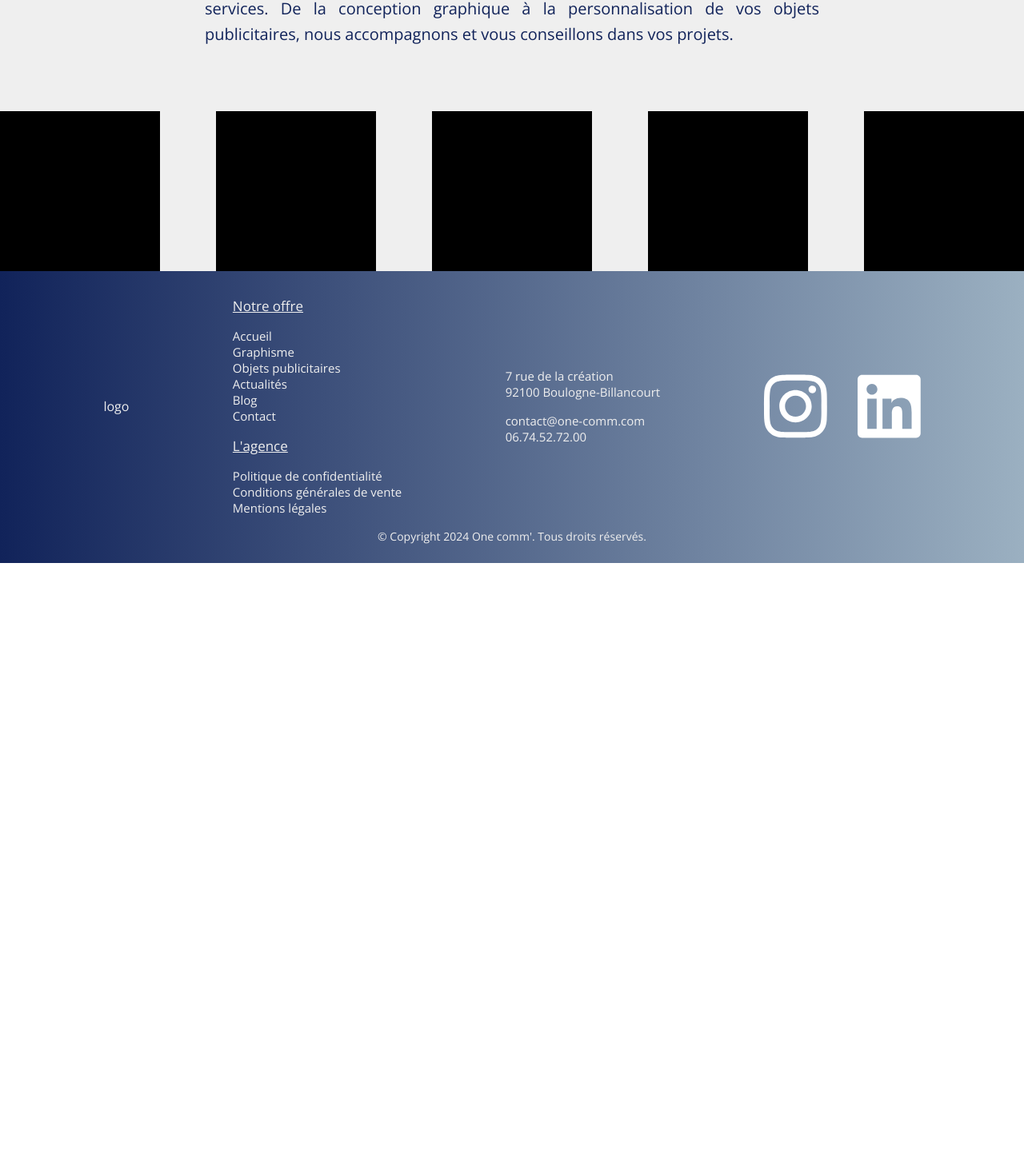
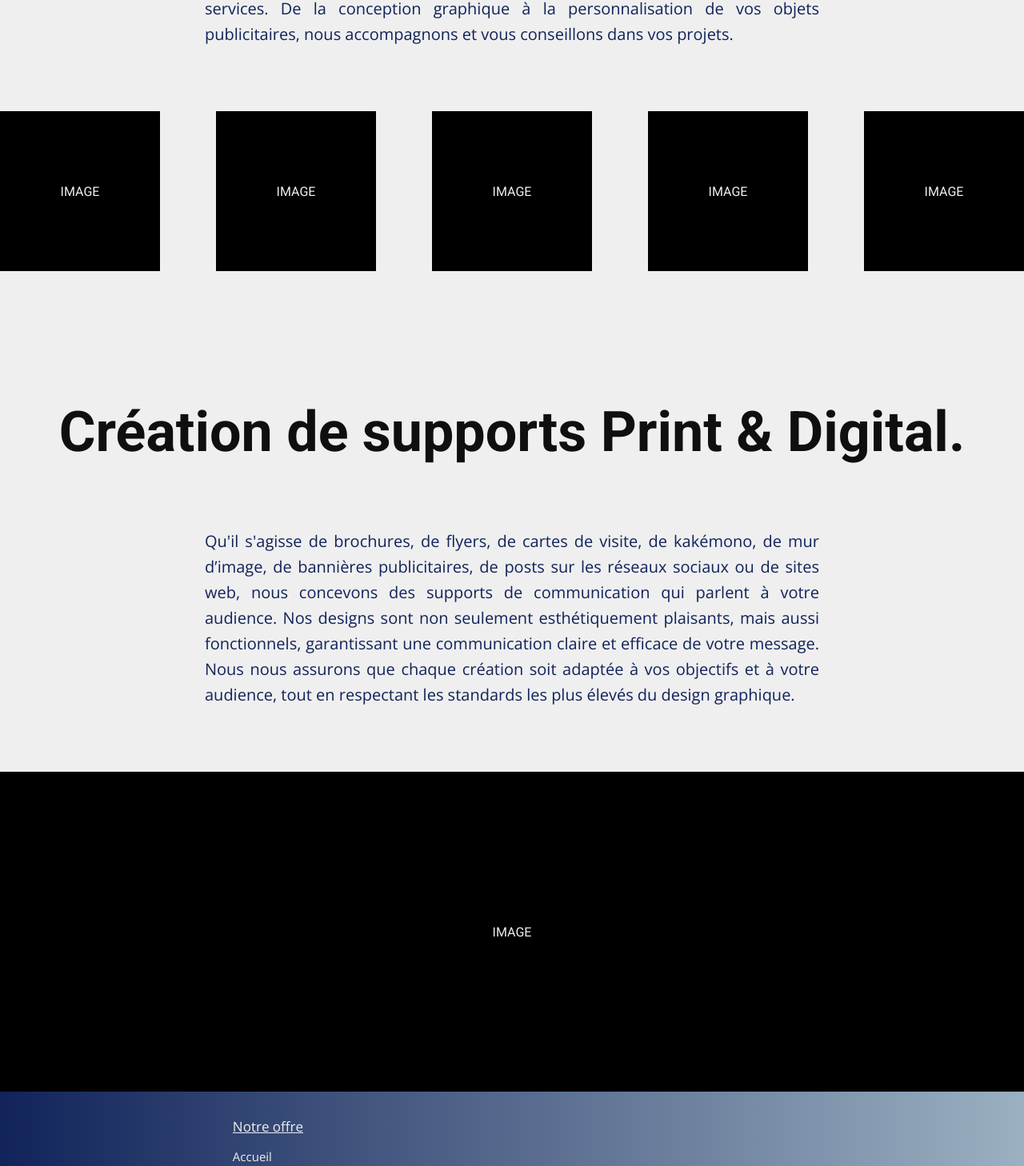
Before and after one commit to Scharlyopitz/One-comm, a React (Vite) app: page /graphicDesign in a window 1280 px wide. Shown: the part 1740-3198 px from the top of the page at 80% size. Before the commit the page ends 2444 px from the top, so only its background shows below. Built offline with nearby package versions, Linux system fonts and the light colour scheme.

Commit message:
Style images

```diff
--- a/src/components/GraphicDesign/GDSection2.jsx
+++ b/src/components/GraphicDesign/GDSection2.jsx
@@ -17,6 +17,11 @@ export default function GDSection2() {
         p="Identité visuelle c’est quoi ? a quoi ça sert pour une marque ? ce que ça comprend ? Explorer de nouveaux canaux de communication à l’aide de nos différents services. De la conception graphique à la personnalisation de vos objets publicitaires, nous accompagnons et vous conseillons dans vos projets."
       />
       <Slider />
+      <Texte
+        h1="Création de supports Print & Digital."
+        p="Qu'il s'agisse de brochures, de flyers, de cartes de visite, de kakémono, de mur d’image, de bannières publicitaires, de posts sur les réseaux sociaux ou de sites web, nous concevons des supports de communication qui parlent à votre audience. Nos designs sont non seulement esthétiquement plaisants, mais aussi fonctionnels, garantissant une communication claire et efficace de votre message. Nous nous assurons que chaque création soit adaptée à vos objectifs et à votre audience, tout en respectant les standards les plus élevés du design graphique."
+      />
+      <div className="img">IMAGE</div>
     </section>
   );
 }
@@ -48,7 +53,11 @@ function Slider() {
   return (
     <div className="sliderContainer">
       {[...Array(5)].map((_, i) => {
-        return <div key={i} className="slider"></div>;
+        return (
+          <div key={i} className="slider">
+            IMAGE
+          </div>
+        );
       })}
     </div>
   );
--- a/src/sass/graphicDesign/_GDsection2.scss
+++ b/src/sass/graphicDesign/_GDsection2.scss
@@ -39,9 +39,25 @@
     height: 200px;
 
     .slider {
+      display: flex;
+      align-items: center;
+      justify-content: center;
+      color: $White;
       width: 200px;
       height: 100%;
       background-color: black;
     }
   }
+
+  // IMG
+
+  .img {
+    color: $White;
+    display: flex;
+    align-items: center;
+    justify-content: center;
+    width: 100%;
+    height: 400px;
+    background-color: black;
+  }
 }
--- a/src/style/style.css
+++ b/src/style/style.css
@@ -311,8 +311,21 @@ footer .copyright p {
   height: 200px;
 }
 .GDSection2 .sliderContainer .slider {
+  display: flex;
+  align-items: center;
+  justify-content: center;
+  color: #efefef;
   width: 200px;
   height: 100%;
+  background-color: black;
+}
+.GDSection2 .img {
+  color: #efefef;
+  display: flex;
+  align-items: center;
+  justify-content: center;
+  width: 100%;
+  height: 400px;
   background-color: black;
 }
 
```
Also changed, not shown: 1 other file (tests, documents, lock files or other folders).
